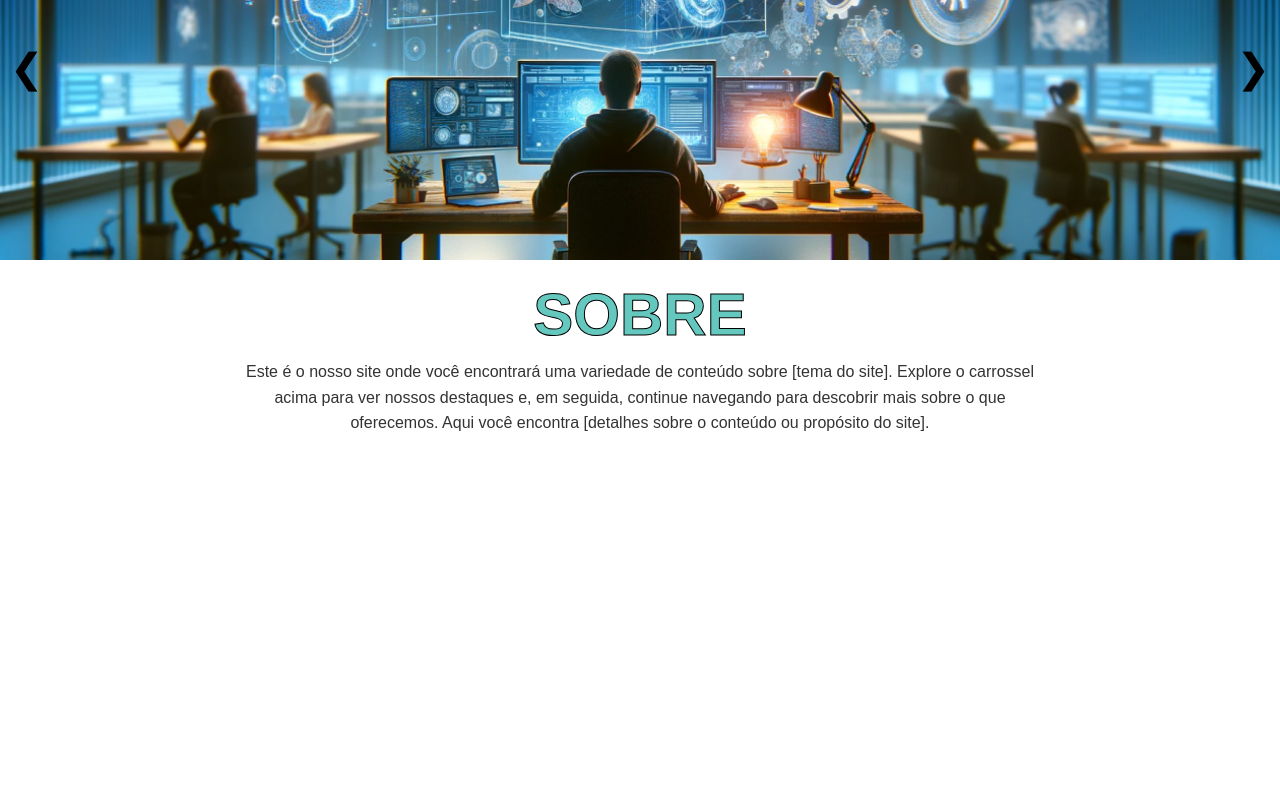
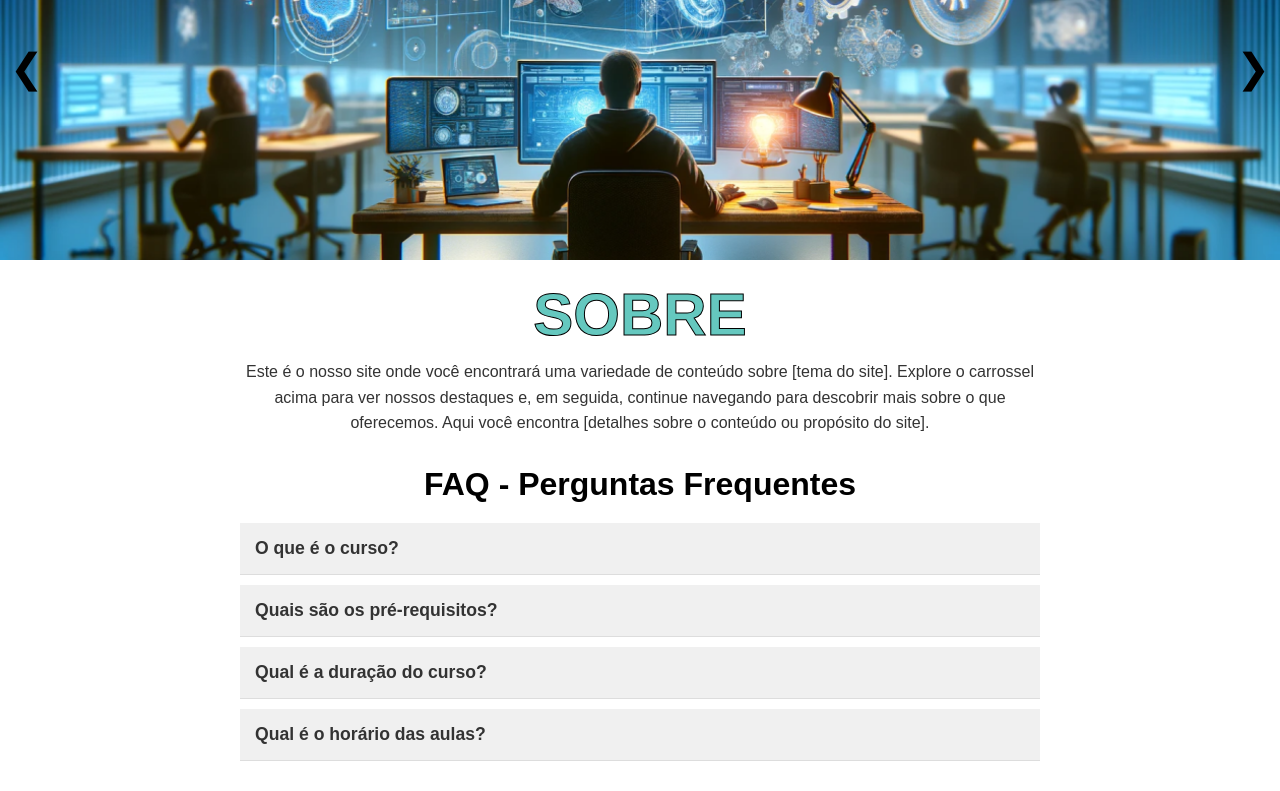
Before and after one commit to ValeDoSilicioBonja/Vale-do-Silicio-Alunos, a plain HTML site: page index.html in a window 1280 px wide. Shown: the part 124-915 px from the top of the page. Before the commit the page ends 800 px from the top, so only its background shows below. Drawn offline with Linux system fonts and the light colour scheme; grey boxes are pictures that could not be loaded; a web font is replaced by a local one.

Commit message:
adiciona faq

```diff
--- a/index.html
+++ b/index.html
@@ -41,7 +41,36 @@
         Aqui você encontra [detalhes sobre o conteúdo ou propósito do site].
       </p>
     </div>
+    <div class="faq">
+        <h2>FAQ - Perguntas Frequentes</h2>
 
-    <script src="script.js"></script>
+        <div class="faq-item">
+          <button class="faq-question">O que é o curso?</button>
+          <div class="faq-answer">
+            <p>O curso é uma introdução a [tema do curso] e oferece uma visão ampla sobre os conceitos básicos.</p>
+          </div>
+        </div>
+
+        <div class="faq-item">
+          <button class="faq-question">Quais são os pré-requisitos?</button>
+          <div class="faq-answer">
+            <p>O curso é voltado para iniciantes e não requer conhecimentos prévios.</p>
+          </div>
+        </div>
+
+        <div class="faq-item">
+          <button class="faq-question">Qual é a duração do curso?</button>
+          <div class="faq-answer">
+            <p>O curso tem uma duração de três meses, com aulas duas vezes por semana.</p>
+          </div>
+        </div>
+
+        <div class="faq-item">
+          <button class="faq-question">Qual é o horário das aulas?</button>
+          <div class="faq-answer">
+            <p>As aulas acontecem no período noturno, com duração de 3 horas cada.</p>
+          </div>
+        </div>
+      </div>
   </body>
 </html>
--- a/script.js
+++ b/script.js
@@ -12,3 +12,23 @@ function moveSlide(step) {
     const slideWidth = slides[0].clientWidth;
     carouselTrack.style.transform = `translateX(-${currentIndex * slideWidth}px)`;
 }
+
+
+document.querySelectorAll('.faq-question').forEach(button => {
+    button.addEventListener('click', () => {
+        const answer = button.nextElementSibling;
+
+        // Verifica se o FAQ já está aberto
+        if (answer.style.maxHeight) {
+            // Fecha o FAQ
+            answer.style.maxHeight = null;
+        } else {
+            // Fecha todos os FAQs abertos
+            document.querySelectorAll('.faq-answer').forEach(answer => {
+                answer.style.maxHeight = null;
+            });
+            // Abre o FAQ clicado
+            answer.style.maxHeight = answer.scrollHeight + 'px';
+        }
+    });
+});
--- a/style.css
+++ b/style.css
@@ -136,3 +136,51 @@ button:hover {
     font-size: 1em; /* Tamanho do texto do parágrafo */
     line-height: 1.6; /* Espaçamento entre linhas */
 }
+
+.faq {
+    width: 90%;
+    max-width: 800px;
+    margin: 30px auto;
+    font-family: Arial, sans-serif;
+}
+
+.faq h2 {
+    font-family: 'Vampiro One', sans-serif;
+    text-align: center;
+    margin-bottom: 20px;
+    font-size: 2em;
+    color: #000;
+}
+
+.faq-item {
+    margin-bottom: 10px;
+    border-bottom: 1px solid #ddd;
+}
+
+.faq-question {
+    width: 100%;
+    padding: 15px;
+    font-size: 1.1em;
+    text-align: left;
+    background-color: #f0f0f0;
+    border: none;
+    cursor: pointer;
+    outline: none;
+    font-weight: bold;
+    color: #333;
+    transition: background-color 0.3s;
+}
+
+.faq-question:hover {
+    background-color: #ddd;
+}
+.faq-answer {
+    max-height: 0;
+    overflow: hidden;
+    transition: max-height 0.3s ease;
+    padding: 0 15px;
+    background-color: #fafafa;
+    color: #666;
+    border-left: 2px solid #333;
+    font-size: 1em;
+}
```
